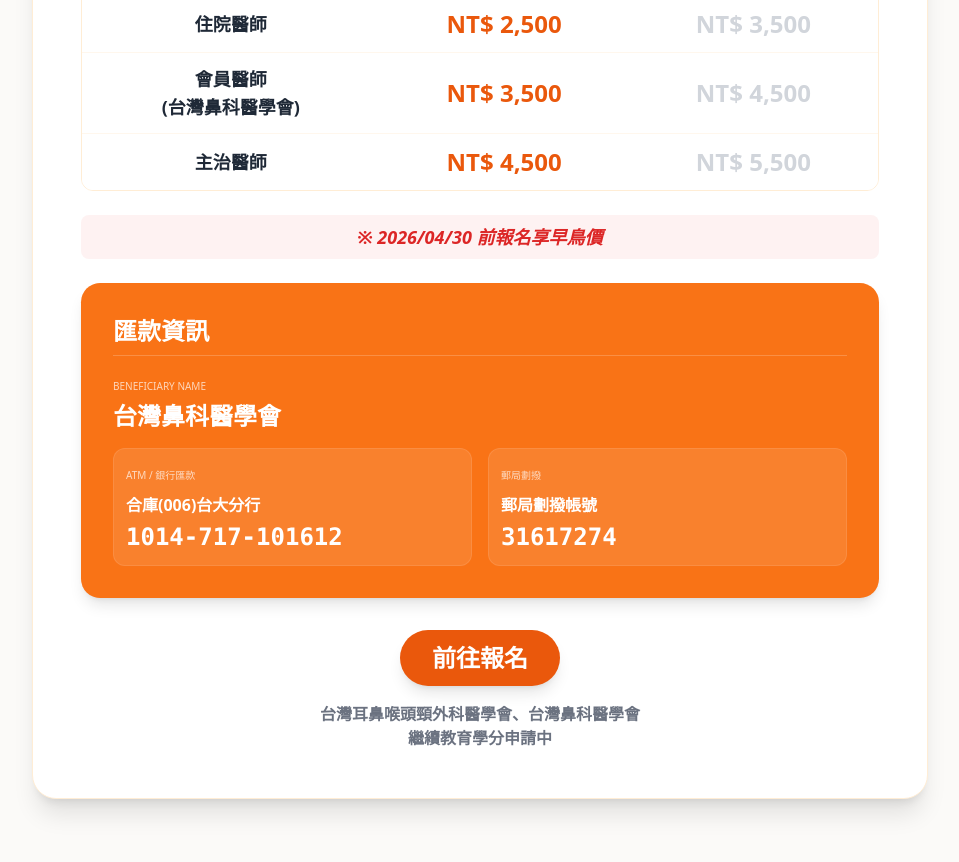
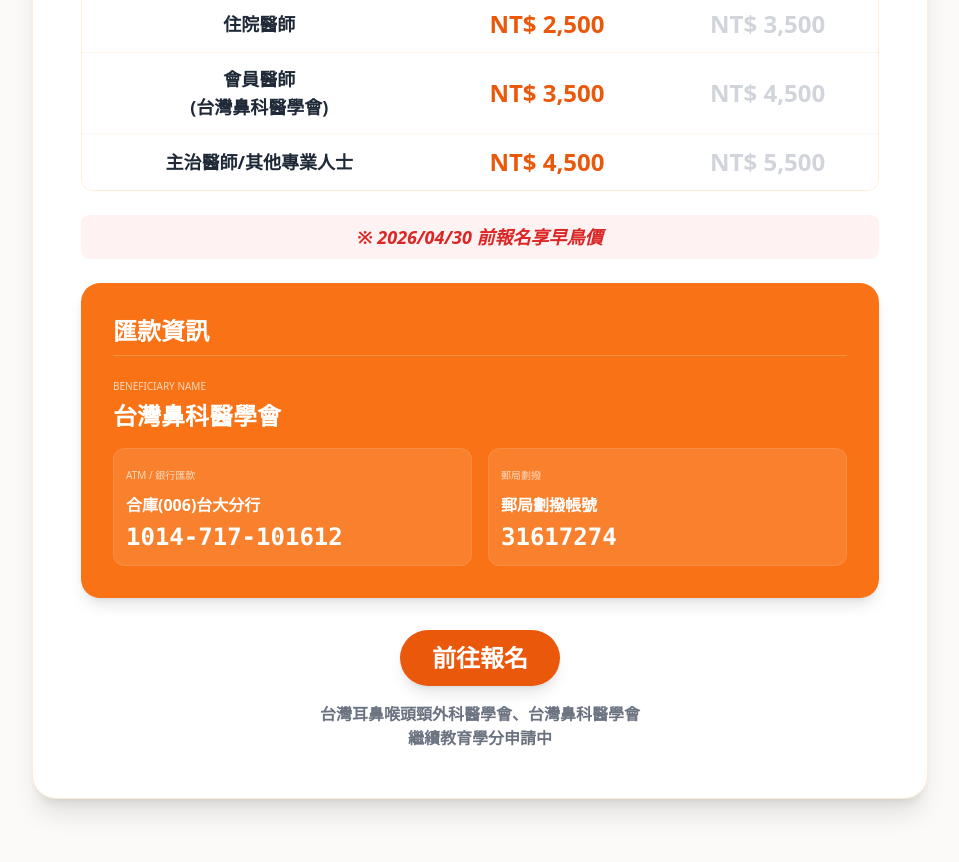
Before and after one commit to swordvghtpe/SWORD, a React (Vite) app: page / in a window 1280 px wide. Shown: the part 5840-6702 px from the top of the page, without its empty margins (160-1119 px from the left). Built offline with nearby package versions, Linux system fonts and the light colour scheme.

Commit message:
feat: Update registration fees and clean up CI config
Refine the "Physician" registration category to include "Other Professionals" and update the corresponding fee entry. Remove the outdated GitHub Actions workflow for deploying to GitHub Pages as it's no longer needed.

```diff
--- a/components/Registration.tsx
+++ b/components/Registration.tsx
@@ -8,7 +8,7 @@ const GOOGLE_SCRIPT_URL = "https://script.google.com/macros/s/AKfycbyYXQFkSwYRqv
 const domesticFees = [
   { titleZh: '住院醫師', titleEn: 'Resident', earlyBird: 'NT$ 2,500', regular: 'NT$ 3,500' },
   { titleZh: '會員醫師\n(台灣鼻科醫學會)', titleEn: 'Member\n(Taiwan Rhinology Society)', earlyBird: 'NT$ 3,500', regular: 'NT$ 4,500' },
-  { titleZh: '主治醫師', titleEn: 'Physician', earlyBird: 'NT$ 4,500', regular: 'NT$ 5,500' },
+  { titleZh: '主治醫師/其他專業人士', titleEn: 'Physician / Other Professionals', earlyBird: 'NT$ 4,500', regular: 'NT$ 5,500' },
 ];
 
 const internationalFees = [
```
